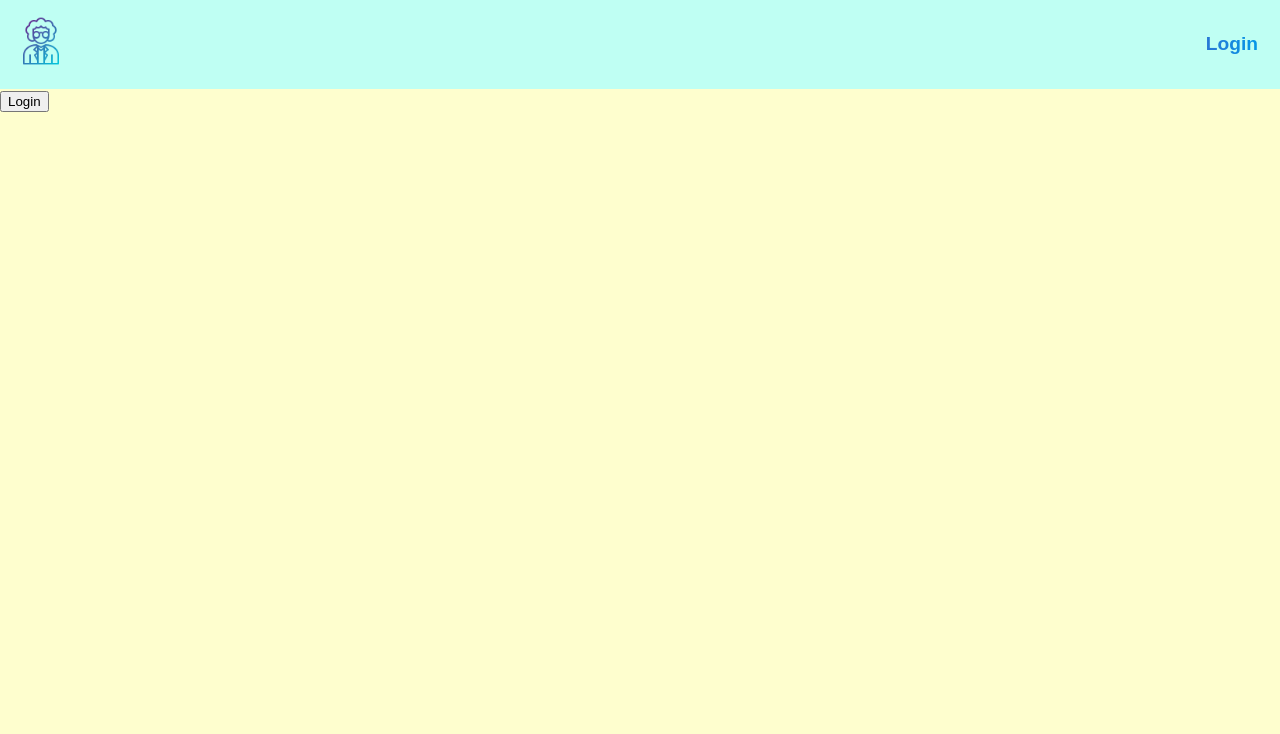
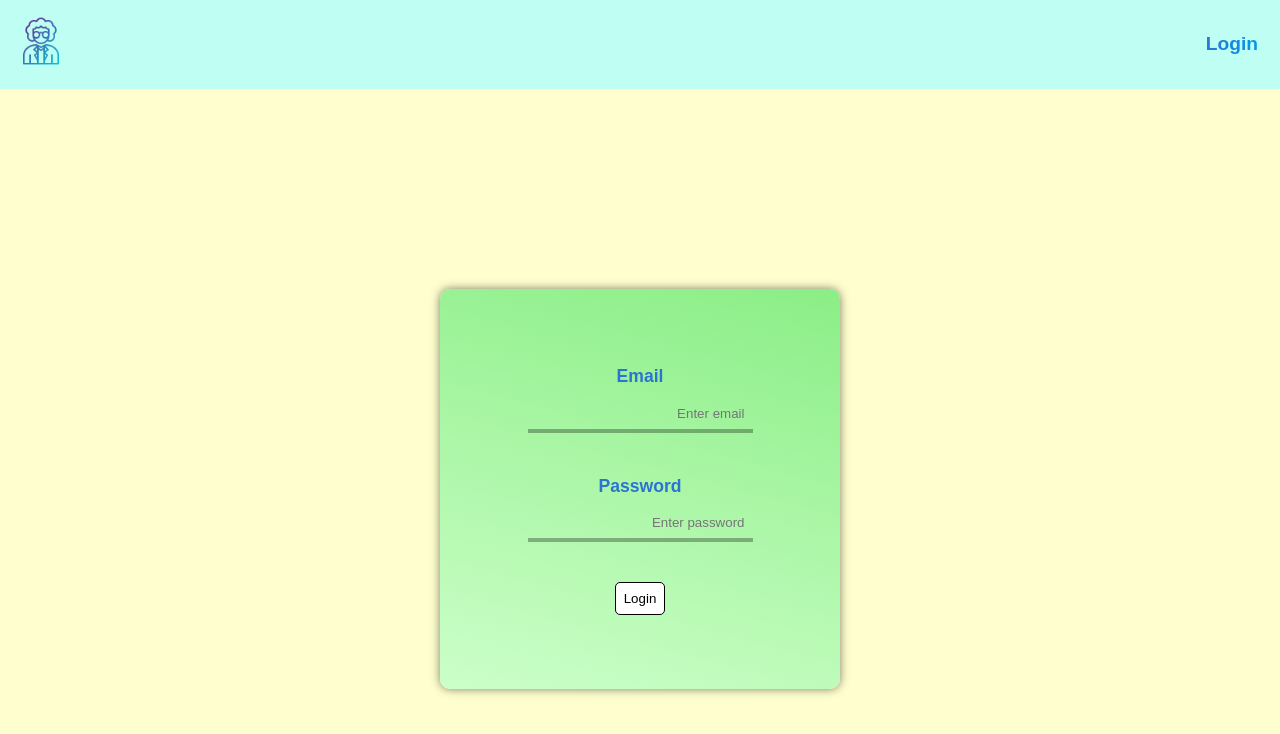
Before and after one commit to HoolyDuck/flashcard-app, a Vue app in the folder client/: page /login in a window 1280 px wide. Shown: the top 734 px of the page. Built offline with nearby package versions, Linux system fonts and the light colour scheme.

Commit message:
basic login design (refactor later)

```diff
--- a/client/src/assets/base.css
+++ b/client/src/assets/base.css
@@ -9,12 +9,18 @@ Generic gradient colors
   --generic-gradient-salad: #8bee86;
   --generic-gradient-yellow: #f9f871;
 
+  --generic-gradient-soft-salad: #ccffc9;
   --generic-gradient-soft-yellow: #fefece;
+
+  --generic-gradient-ss-s: linear-gradient(
+    15deg,
+    var(--generic-gradient-soft-salad),
+    var(--generic-gradient-salad)
+  );
 }
 
-
 body {
-    font-family: 'Roboto', sans-serif;
+  font-family: "Roboto ", sans-serif;
   font-size: 16px;
   line-height: 1.5;
   color: #333;
--- a/client/src/components/Login.vue
+++ b/client/src/components/Login.vue
@@ -1,19 +1,126 @@
 <template>
-    <button v-on:click="login">Login</button>
+    <div class="login-box-wrapper">
+        <form class="login-box">
+
+            <div class="login-element"> <!-- prob make it a component -->
+                <label for="email">Email</label>
+                <input id="email" v-model="email" type="email" placeholder="Enter email" />
+            </div>
+
+            <div class="login-element"> <!-- prob make it a component -->
+                <label for="password">Password</label>
+                <input id="password" v-model="password" type="password" placeholder="Enter password" />
+            </div>
+
+            <p class="errorMessage" v-if="errorMessage">{{ errorMessage }}</p>
+
+            <button class="login-btn" @click="loginAction">Login</button>
+
+        </form>
+
+    </div>
 </template>
 
 <script setup lang="ts">
 import { useRouter } from "vue-router";
+import { useAuthStore } from "@/store/store";
+import { login } from "../http/userApi";
+import { ref } from "vue";
+import type { AxiosError } from "axios";
 
 const router = useRouter();
+const authStore = useAuthStore();
 
-function login() {
-    console.log("login");
-    router.push("/topics");
+let email = ref("");
+let password = ref("");
+
+let errorMessage = ref("")
+
+async function loginAction(e: Event) {
+    e.preventDefault();
+    try {
+        //prob move it elsewhere (to store or something)
+        const response = await login(
+            {
+                email: email.value,
+                password: password.value
+            });
+
+        authStore.setUser(response)
+        errorMessage.value = ""
+        router.push("/");
+    }
+    catch (e: any) {
+        errorMessage.value = e.response.data.message
+    }
+
 }
 
 </script>
 
 <style scoped>
+.login-box-wrapper {
+    display: flex;
+    justify-content: center;
+    align-items: center;
+    min-height: 100vh;
+}
 
+.login-box {
+    display: flex;
+    flex-direction: column;
+    justify-content: center;
+    align-items: center;
+    min-width: 25rem;
+    min-height: 25rem;
+    box-shadow: 0 0 10px 0 rgba(0, 0, 0, 0.5);
+    background: var(--generic-gradient-ss-s);
+    border-radius: 10px;
+}
+
+.login-element input {
+    background-color: transparent;
+    border: none;
+    border-bottom: 4px solid rgba(0, 0, 0, 0.3);
+    text-align: right;
+    padding: 0.5rem;
+    margin: 0.5rem;
+    width: 100%;
+}
+
+.login-element label {
+    font-weight: bolder;
+    font-size: 1.1rem;
+    margin: 0;
+    padding: 0;
+    color: var(--generic-gradient-darker-blue);
+}
+
+.login-element {
+    display: flex;
+    flex-direction: column;
+    justify-content: center;
+    align-items: center;
+    margin: 1rem;
+}
+
+
+.login-btn {
+    margin: 1rem;
+    padding: 0.5rem;
+    border: 1px solid black;
+    border-radius: 5px;
+    background-color: #fff;
+    cursor: pointer;
+    float: right;
+}
+
+.login-btn:hover {
+    background-color: #ccc;
+}
+
+.errorMessage {
+    color: red;
+    font-size: 0.8rem;
+}
 </style>
```
Lines whose indentation alone changed are shown as unchanged.
